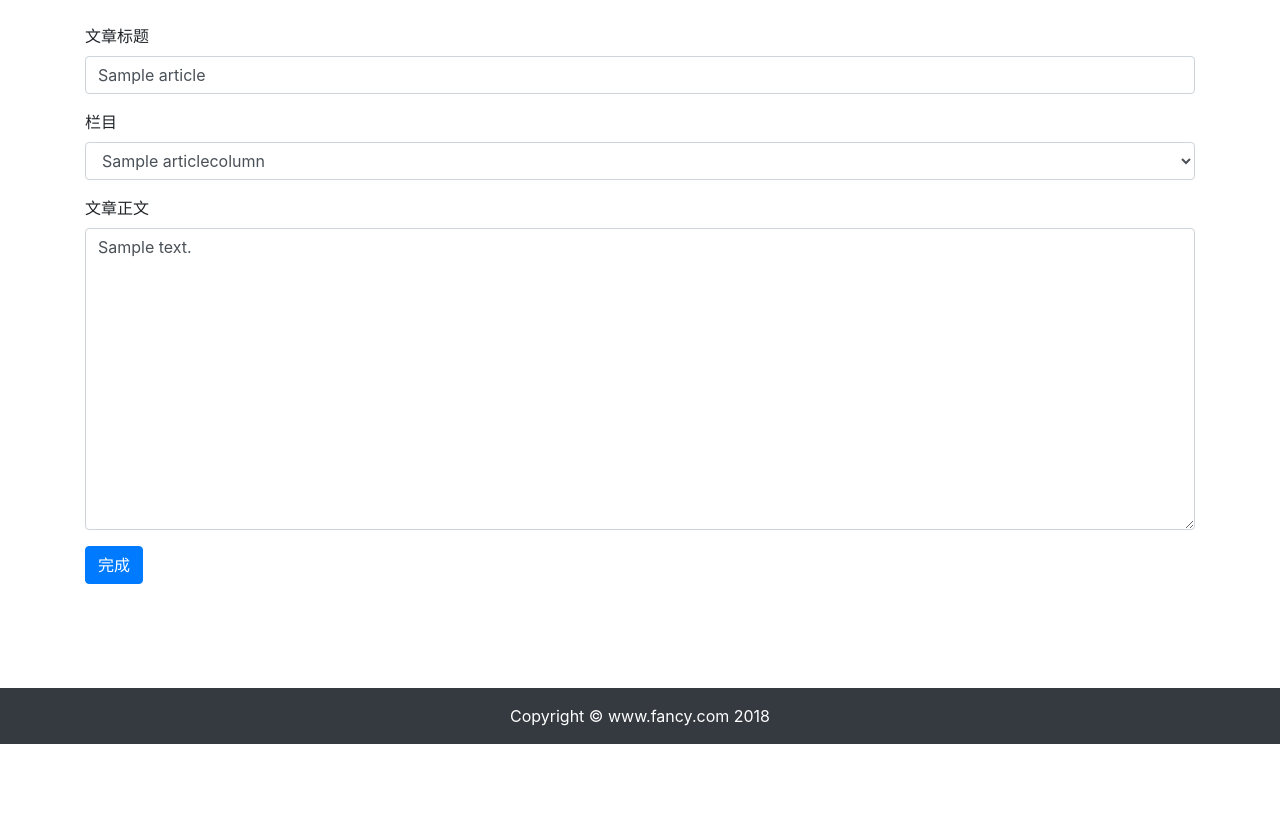
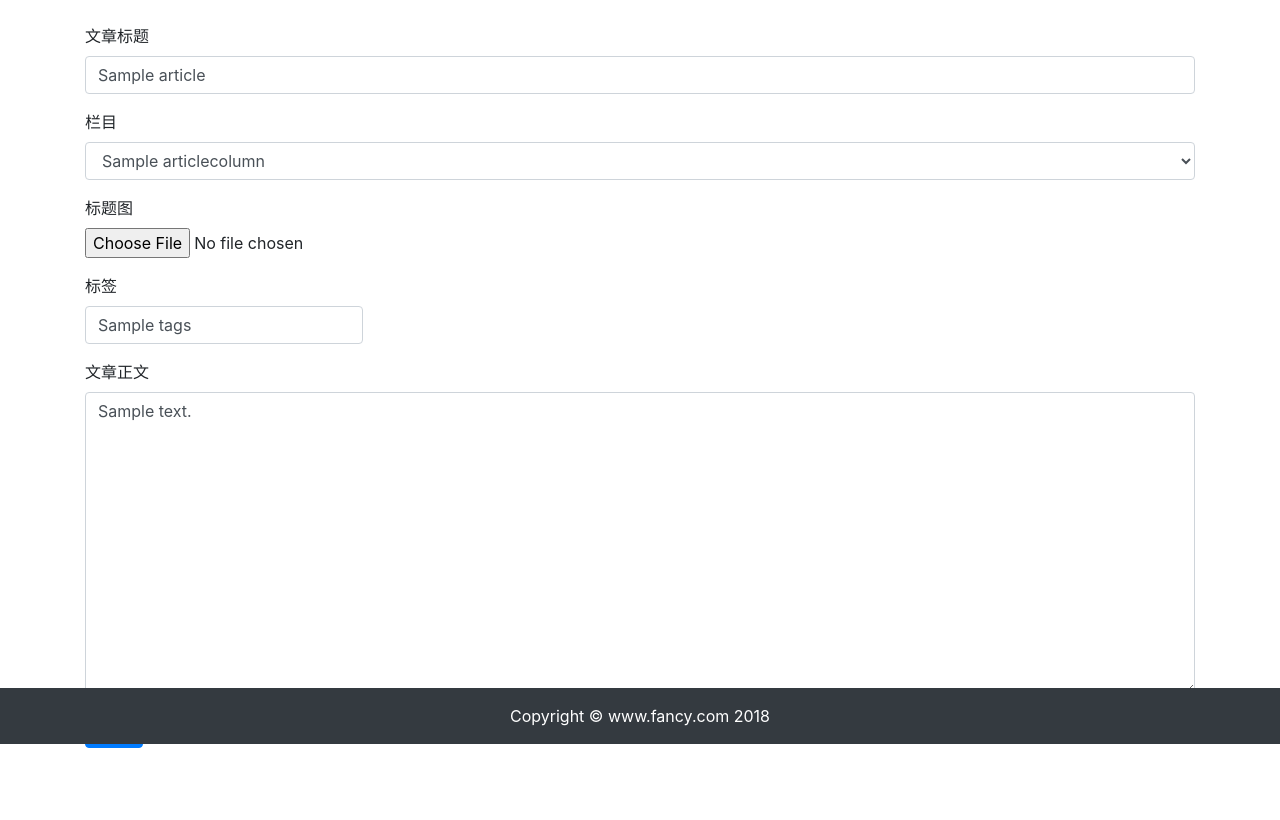
Before and after one commit to fancyabc/MyDBlog, a Django app: template MyBlog/templates/blog/update.html in a window 1280 px wide. Shown: the part 56-876 px from the top of the page. Before the commit the page ends 800 px from the top, so only its background shows below. Run offline with Django 4.2, Linux system fonts and the light colour scheme; tables that the repository leaves empty hold one stand-in row (values such as "Sample post"); the template is opened without the code that fills it: values that come from a table or form of the project are taken from there, most other values are stand-ins (such as "Sample title", 1, 10 or a date in 2020); some libraries are stand-ins or nearby versions.

Commit message:
增加了标题图的功能

```diff
--- a/MyBlog/blog/forms.py
+++ b/MyBlog/blog/forms.py
@@ -6,4 +6,4 @@ from .models import Article
 class ArticleForm(forms.ModelForm):
     class Meta:
         model = Article                 # 指明数据模型来源
-        fields = ('title', 'body', 'tags')      # 定义表单包含的字段
+        fields = ('title', 'body', 'tags', 'avatar')      # 定义表单包含的字段
--- a/MyBlog/blog/models.py
+++ b/MyBlog/blog/models.py
@@ -7,6 +7,7 @@ from django.utils import timezone
 from django.urls import reverse
 
 from taggit.managers import TaggableManager
+from PIL import Image
 
 
 class ArticleColumn(models.Model):
@@ -26,6 +27,7 @@ class Article(models.Model):
     body = models.TextField()
     view_counts = models.PositiveIntegerField(default=0)
     tags = TaggableManager(blank=True)
+    avatar = models.ImageField(upload_to='article/%Y%m%d/', blank=True)  # 文章标题图
 
     column = models.ForeignKey(
         ArticleColumn,
@@ -47,3 +49,17 @@ class Article(models.Model):
 
     def get_absolute_url(self):
         return reverse('blog:article_detail', args=[self.id])
+
+    def save(self, *args, **kwargs):
+        article = super(Article, self).save(*args, **kwargs)
+
+        # 固定宽度缩放图片大小
+        if self.avatar and not kwargs.get('update_fields'):
+            image = Image.open(self.avatar)
+            (x, y) = image.size
+            new_x = 400
+            new_y = int(new_x * (y / x))
+            resized_image = image.resize((new_x, new_y), Image.ANTIALIAS)
+            resized_image.save(self.avatar.path)
+
+        return article
--- a/MyBlog/templates/blog/detail.html
+++ b/MyBlog/templates/blog/detail.html
@@ -100,7 +100,7 @@
         {% for comment in comments %}
             <hr>
             <p>
-                <strong style="color: blue">
+                <strong style="color: pink">
                     {{ comment.user }}
                 </strong> 于
                 <span style="color: green">
--- a/MyBlog/templates/blog/update.html
+++ b/MyBlog/templates/blog/update.html
@@ -6,7 +6,7 @@
     <div class="row">
         <div class="col-12">
             <br>
-            <form method="post" action=".">
+            <form method="post" action="."  enctype="multipart/form-data">
                 {% csrf_token %}
                 <div class="form-group">
                     <label for="title">文章标题</label>
@@ -32,6 +32,19 @@
                     </select>
                 </div>
 
+                <!-- 文章标题图 -->
+                <div class="form-group">
+                   <label for="avatar">标题图</label>
+                   <input type="file" class="form-control-file" name="avatar" id="avatar">
+                </div>
+
+                <!-- 文章标签-->
+                <div class="form-group">
+                     <label for="tags">标签</label>
+                     <input type="text" class="form-control col-3" id="tags" name="tags"
+                        value="{{ tags }}">
+                </div>
+
                 <div class="form-group">
                     <label for="body">文章正文</label>
                     <!-- 文本域不需要 value 属性，直接在标签体中嵌入数据即可 -->
```
Also changed, not shown: MyBlog/blog/views.py (+9 -3 lines), MyBlog/templates/blog/create.html (+7 -1 lines), MyBlog/templates/blog/list.html (+13 -2 lines), MyBlog/blog/migrations/0005_article_avatar.py (added).
